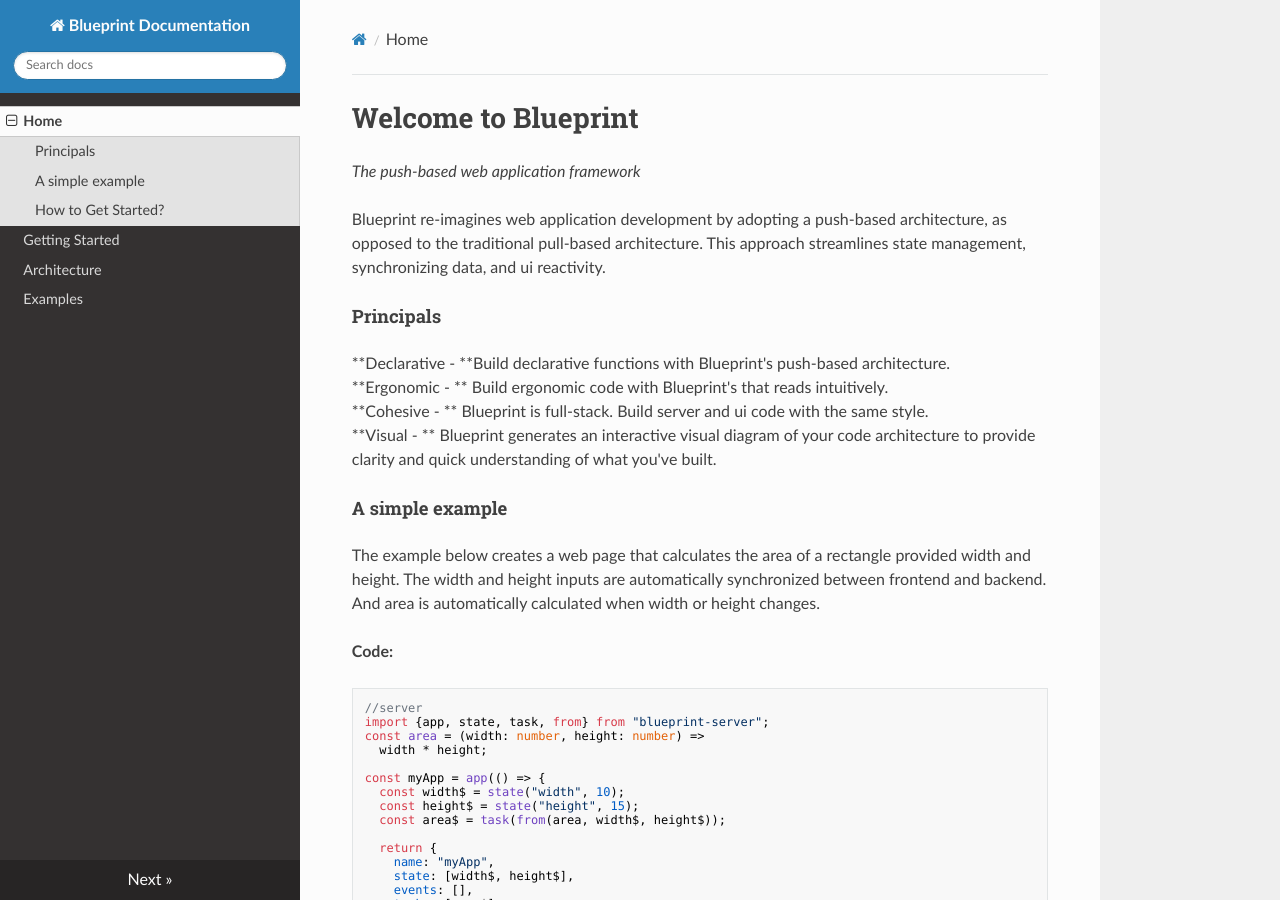
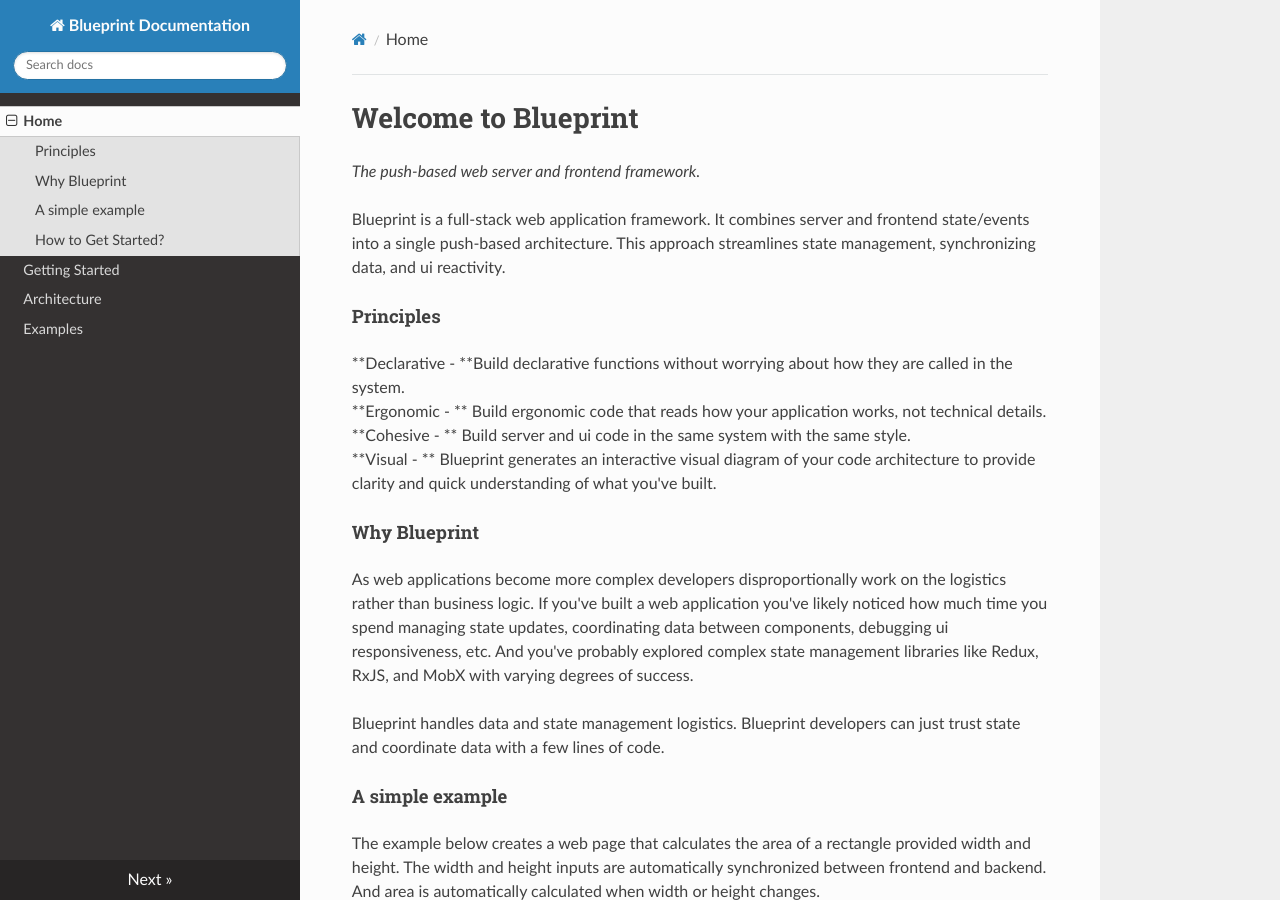
Before and after one commit to steaks/blueprint-docs, an MkDocs documentation site: the page built from docs/index.md, in a window 1280 px wide and 900 px high. Built offline with MkDocs 1.6.1, drawn with Linux system fonts in a browser that asks for light colours; nearby versions of some CDN libraries.

Commit message:
Why blueprint (#6)
* Add why-blueprint

* Add why blueprint

```diff
--- a/docs/index.md
+++ b/docs/index.md
@@ -1,14 +1,20 @@
 # Welcome to Blueprint
-*The push-based web application framework*
+*The push-based web server and frontend framework.*
 
-Blueprint re-imagines web application development by adopting a push-based architecture, as opposed to the traditional pull-based architecture. This approach streamlines state management, synchronizing data, and ui reactivity.
+Blueprint is a full-stack web application framework. It combines server and frontend state/events into a single push-based architecture. This approach streamlines state management, synchronizing data, and ui reactivity.
 
-#### Principals
+#### Principles
 
-**Declarative - **Build declarative functions with Blueprint's push-based architecture.<br/>
-**Ergonomic - ** Build ergonomic code with Blueprint's that reads intuitively.<br/>
-**Cohesive - ** Blueprint is full-stack. Build server and ui code with the same style.<br/>
+**Declarative - **Build declarative functions without worrying about how they are called in the system.<br/>
+**Ergonomic - ** Build ergonomic code that reads how your application works, not technical details.<br/>
+**Cohesive - ** Build server and ui code in the same system with the same style.<br/>
 **Visual - ** Blueprint generates an interactive visual diagram of your code architecture to provide clarity and quick understanding of what you've built.
+
+#### Why Blueprint
+
+As web applications become more complex developers disproportionally work on the logistics rather than business logic. If you've built a web application you've likely noticed how much time you spend managing state updates, coordinating data between components, debugging ui responsiveness, etc. And you've probably explored complex state management libraries like Redux, RxJS, and MobX with varying degrees of success.
+
+Blueprint handles data and state management logistics. Blueprint developers can just trust state and coordinate data with a few lines of code.
 
 #### A simple example
 
```
